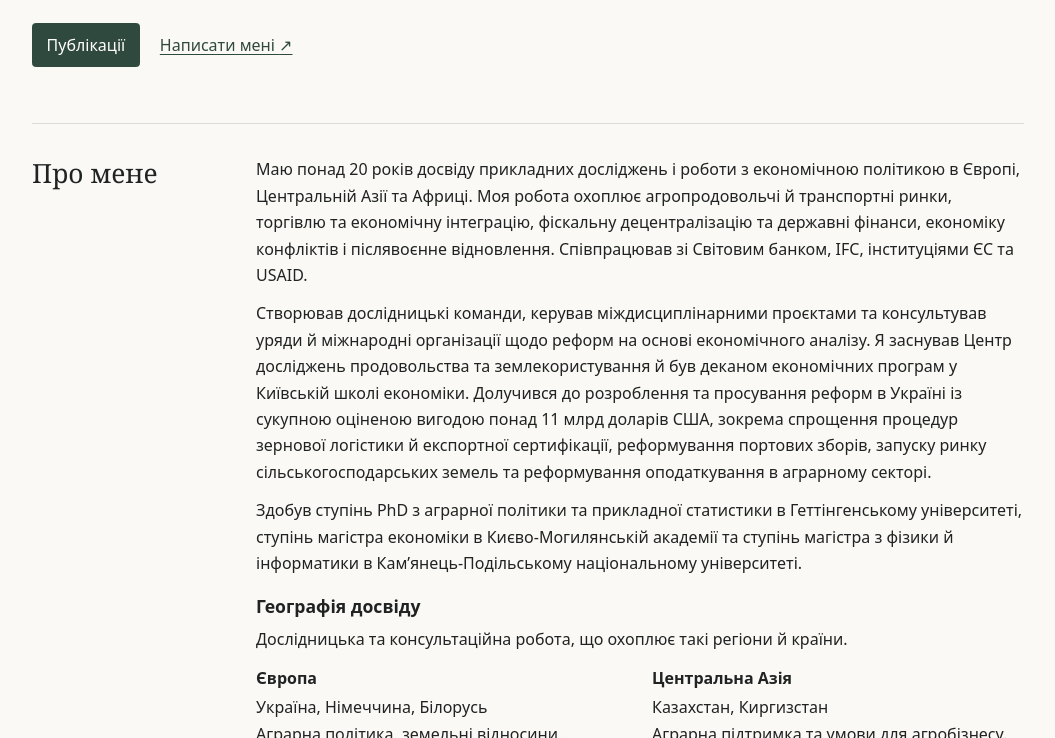
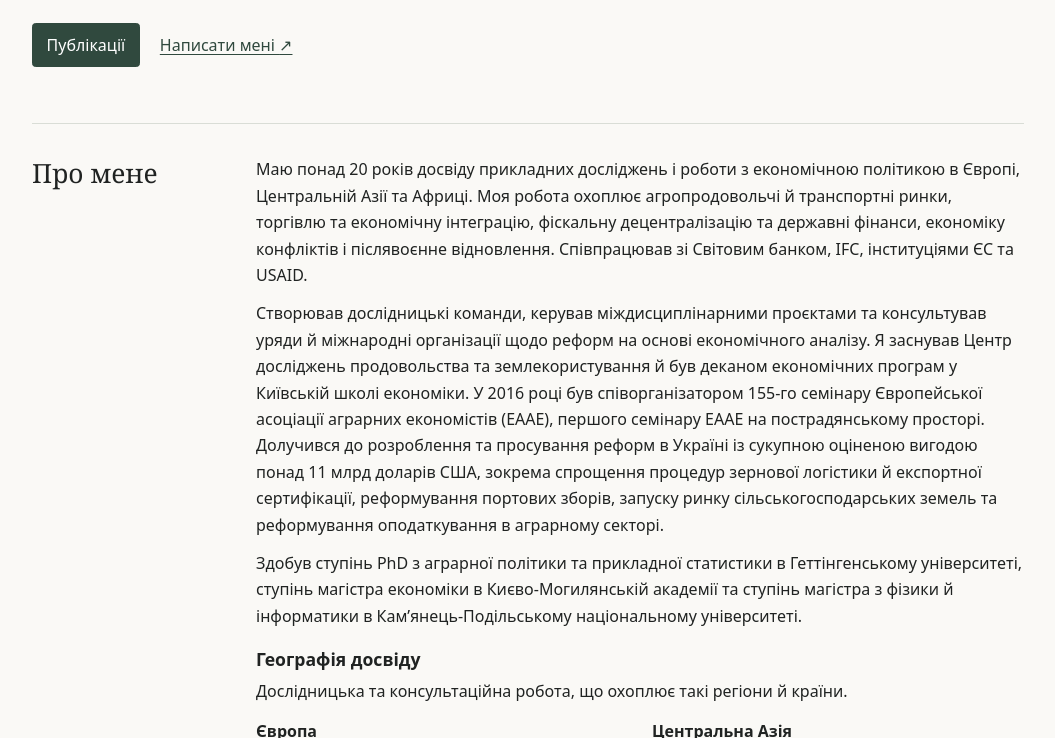
Before and after one commit to oniviev/oniviev.github.io, a plain HTML site: page index.html in a window 1280 px wide. Shown: the part 490-1228 px from the top of the page, without its empty margins (112-1167 px from the left). Drawn offline with Linux system fonts and the light colour scheme.

Commit message:
Add co-organization of the 155th EAAE Seminar to About

```diff
--- a/index.html
+++ b/index.html
@@ -42,7 +42,7 @@
       <h2 id="about-title">Про мене</h2>
       <div>
         <p>Маю понад 20 років досвіду прикладних досліджень і роботи з економічною політикою в Європі, Центральній Азії та Африці. Моя робота охоплює агропродовольчі й транспортні ринки, торгівлю та економічну інтеграцію, фіскальну децентралізацію та державні фінанси, економіку конфліктів і післявоєнне відновлення. Співпрацював зі Світовим банком, IFC, інституціями ЄС та USAID.</p>
-        <p>Створював дослідницькі команди, керував міждисциплінарними проєктами та консультував уряди й міжнародні організації щодо реформ на основі економічного аналізу. Я заснував Центр досліджень продовольства та землекористування й був деканом економічних програм у Київській школі економіки. Долучився до розроблення та просування реформ в Україні із сукупною оціненою вигодою понад 11 млрд доларів США, зокрема спрощення процедур зернової логістики й експортної сертифікації, реформування портових зборів, запуску ринку сільськогосподарських земель та реформування оподаткування в аграрному секторі.</p>
+        <p>Створював дослідницькі команди, керував міждисциплінарними проєктами та консультував уряди й міжнародні організації щодо реформ на основі економічного аналізу. Я заснував Центр досліджень продовольства та землекористування й був деканом економічних програм у Київській школі економіки. У 2016 році був співорганізатором 155-го семінару Європейської асоціації аграрних економістів (EAAE), першого семінару EAAE на пострадянському просторі. Долучився до розроблення та просування реформ в Україні із сукупною оціненою вигодою понад 11 млрд доларів США, зокрема спрощення процедур зернової логістики й експортної сертифікації, реформування портових зборів, запуску ринку сільськогосподарських земель та реформування оподаткування в аграрному секторі.</p>
         <p>Здобув ступінь PhD з аграрної політики та прикладної статистики в Геттінгенському університеті, ступінь магістра економіки в Києво-Могилянській академії та ступінь магістра з фізики й інформатики в Кам’янець-Подільському національному університеті.</p>
         <section class="geographic-experience" aria-labelledby="geographic-title">
         <h3 class="subheading" id="geographic-title">Географія досвіду</h3>
```
Also changed, not shown: en/index.html (+1 -1 lines).
